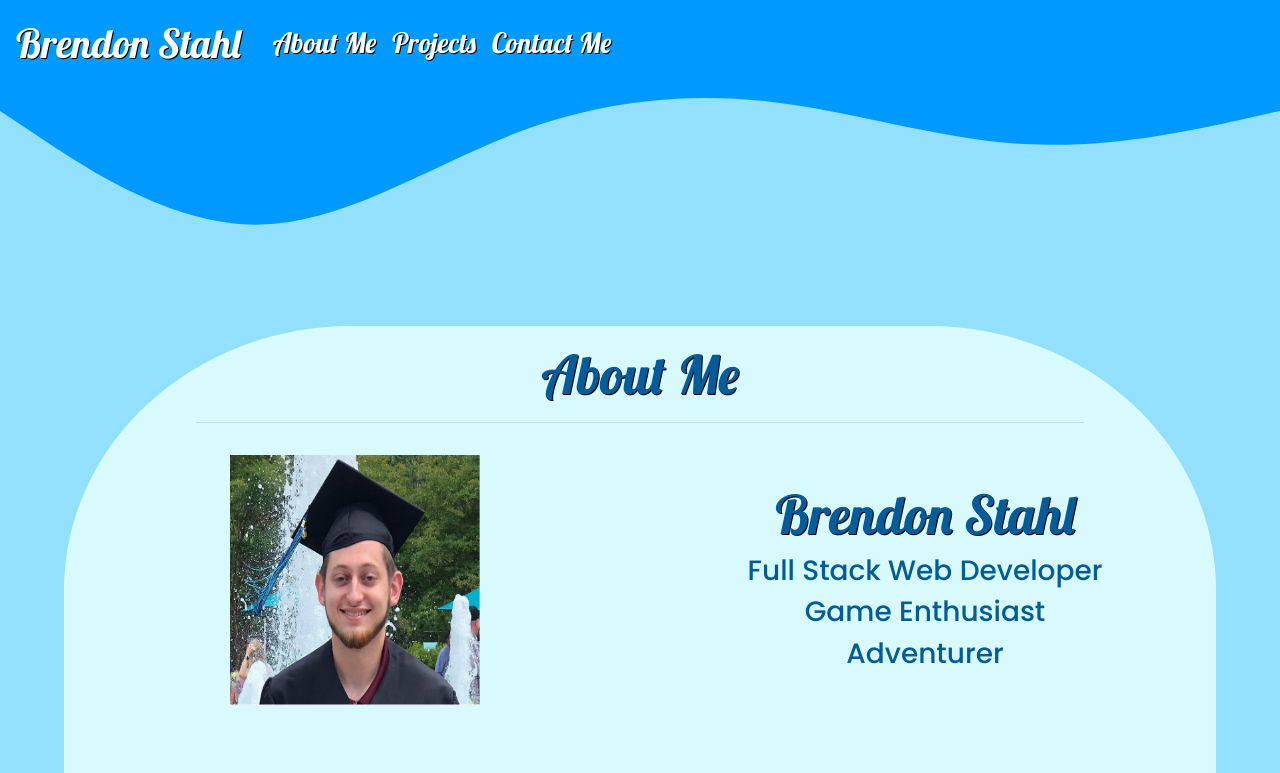
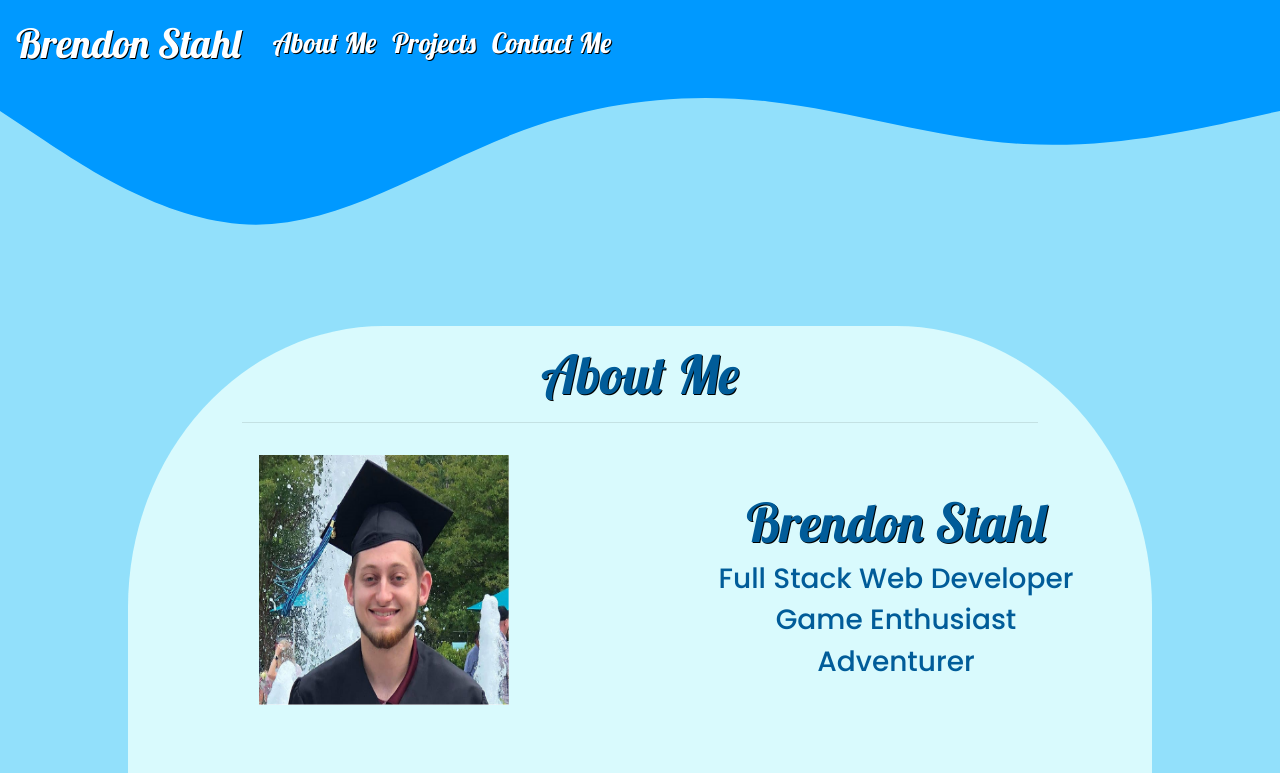
Before and after one commit to brendonstahl97/Protfolio-Latest, a React (Create React App) app: page / in a window 1280 px wide. Shown: the top 773 px of the page. Built offline with nearby package versions, Linux system fonts and the light colour scheme.

Commit message:
added github pages package

```diff
--- a/src/Assets/css/Navbar.css
+++ b/src/Assets/css/Navbar.css
@@ -66,50 +66,3 @@ button {
     font-size: 2rem;
   }
 }
-
-
-/* Dropdown Animation */
-
-@media (min-width: 992px) {
-    .animate {
-      animation-duration: 0.3s;
-      -webkit-animation-duration: 0.3s;
-      animation-fill-mode: both;
-      -webkit-animation-fill-mode: both;
-  }
-}
-
-  @keyframes slideIn {
-    0% {
-      transform: translateY(1rem);
-      opacity: 0;
-    }
-    100% {
-      transform:translateY(0rem);
-      opacity: 1;
-    }
-    0% {
-      transform: translateY(1rem);
-      opacity: 0;
-    }
-  }
-
-  @-webkit-keyframes slideIn {
-    0% {
-      -webkit-transform: transform;
-      -webkit-opacity: 0;
-    }
-    100% {
-      -webkit-transform: translateY(0);
-      -webkit-opacity: 1;
-    }
-    0% {
-      -webkit-transform: translateY(1rem);
-      -webkit-opacity: 0;
-    }
-  }
-
-  .slideIn {
-    -webkit-animation-name: slideIn;
-    animation-name: slideIn;
-  }
--- a/src/Assets/css/style.css
+++ b/src/Assets/css/style.css
@@ -39,7 +39,7 @@ i.fab {
     margin-right: auto;
     border-radius: 25% 25% 25% 25% / 25% 25% 25% 25% ;
     background-color: rgba(222, 252, 253, 0.945);
-    width: 90%;
+    width: 80%;
     margin-top: 10vh;
-    margin-bottom: 10vh;
+    margin-bottom: 50vh;
 };
--- a/src/views/Landing.js
+++ b/src/views/Landing.js
@@ -17,8 +17,8 @@ export default function Landing() {
                 </Row>
                 <Row className="align-items-center pb-3">
                     <Col >
-                        <img style={{ marginRight: "auto", marginLeft: "auto" }} src="Headshot.jpg" alt='Headshot' width="200" height="200" className="d-sm-none" />
-                        <img style={{ marginRight: "auto", marginLeft: "auto" }} src="Headshot.jpg" alt='Headshot' width="250" height="250" className="d-none d-sm-block" />
+                        <img style={{ marginRight: "auto", marginLeft: "auto" }} className="d-sm-none mb-3" src="Headshot.jpg" alt='Headshot' width="200" height="200" />
+                        <img style={{ marginRight: "auto", marginLeft: "auto" }} className="d-none d-sm-block mb-3" src="Headshot.jpg" alt='Headshot' width="250" height="250"/>
                     </Col>
                     <Col>
                         <h1>Brendon Stahl</h1>
@@ -49,6 +49,9 @@ export default function Landing() {
                         <img style={{ marginRight: "auto", marginLeft: "auto" }} src="UNCW.png" alt='Headshot' width="300" height="340" className="d-none d-sm-block" />
                     </Col>
                 </Row>
+                <Row>
+
+                </Row>
 
             </Container>
         </div>
```
Also changed, not shown: package.json (+6 -1 lines), 1 other file (tests, documents, lock files or other folders).
